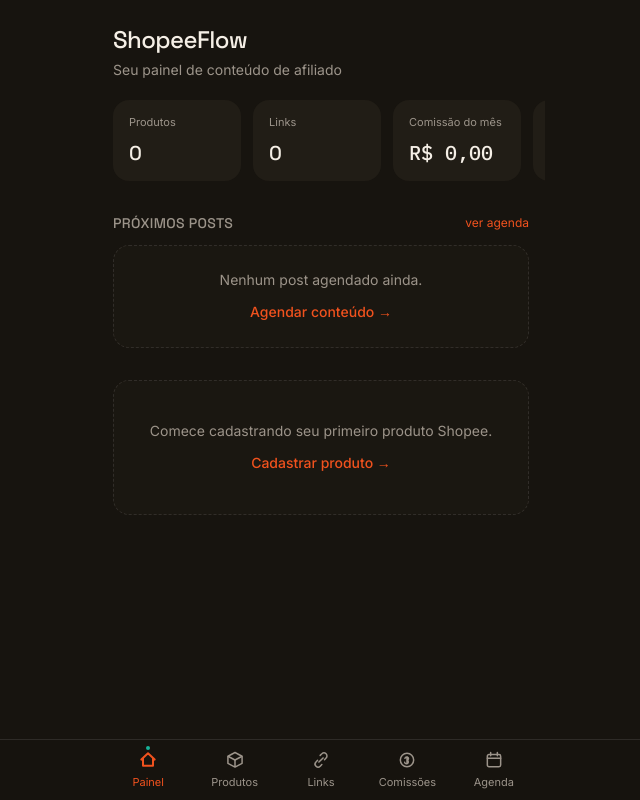
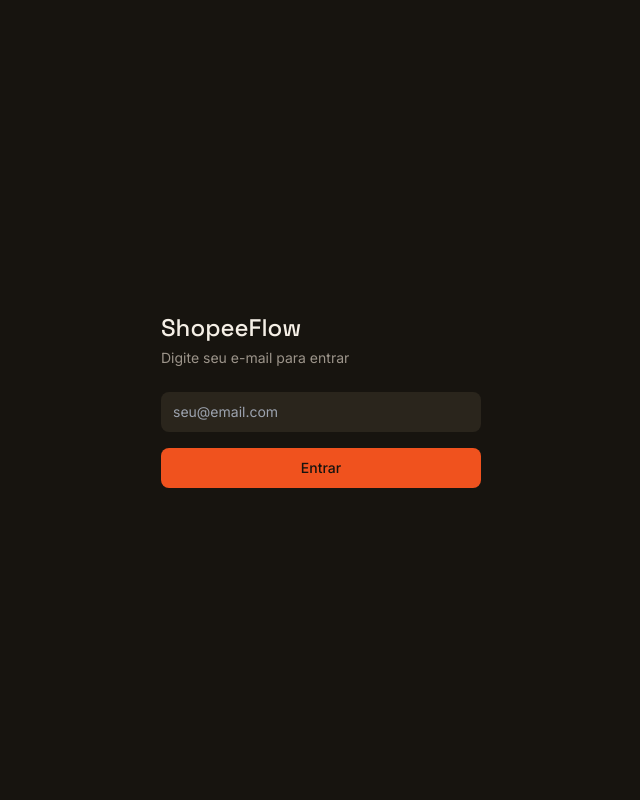
Before and after one commit to shelena91/Afiliet., a React (Vite) app: page / in a window 1280 px wide. Shown: the whole page, without its empty margins (319-959 px from the left). Built offline with nearby package versions, Linux system fonts and the light colour scheme.

Commit message:
Implement EmailGate for access control
Added EmailGate component to control access based on unlock state.

```diff
--- a/src/App.tsx
+++ b/src/App.tsx
@@ -1,5 +1,7 @@
+import { useState } from 'react';
 import { HashRouter, Routes, Route } from 'react-router-dom';
 import BottomNav from './components/BottomNav';
+import EmailGate, { isUnlocked } from './components/EmailGate';
 import Painel from './pages/Painel';
 import Produtos from './pages/Produtos';
 import Links from './pages/Links';
@@ -7,6 +9,12 @@
 import Calendario from './pages/Calendario';
 
 export default function App() {
+  const [liberado, setLiberado] = useState(isUnlocked());
+
+  if (!liberado) {
+    return <EmailGate onUnlock={() => setLiberado(true)} />;
+  }
+
   return (
     <HashRouter>
       <div className="mx-auto min-h-full max-w-md px-4 pb-24 pt-4">
```
